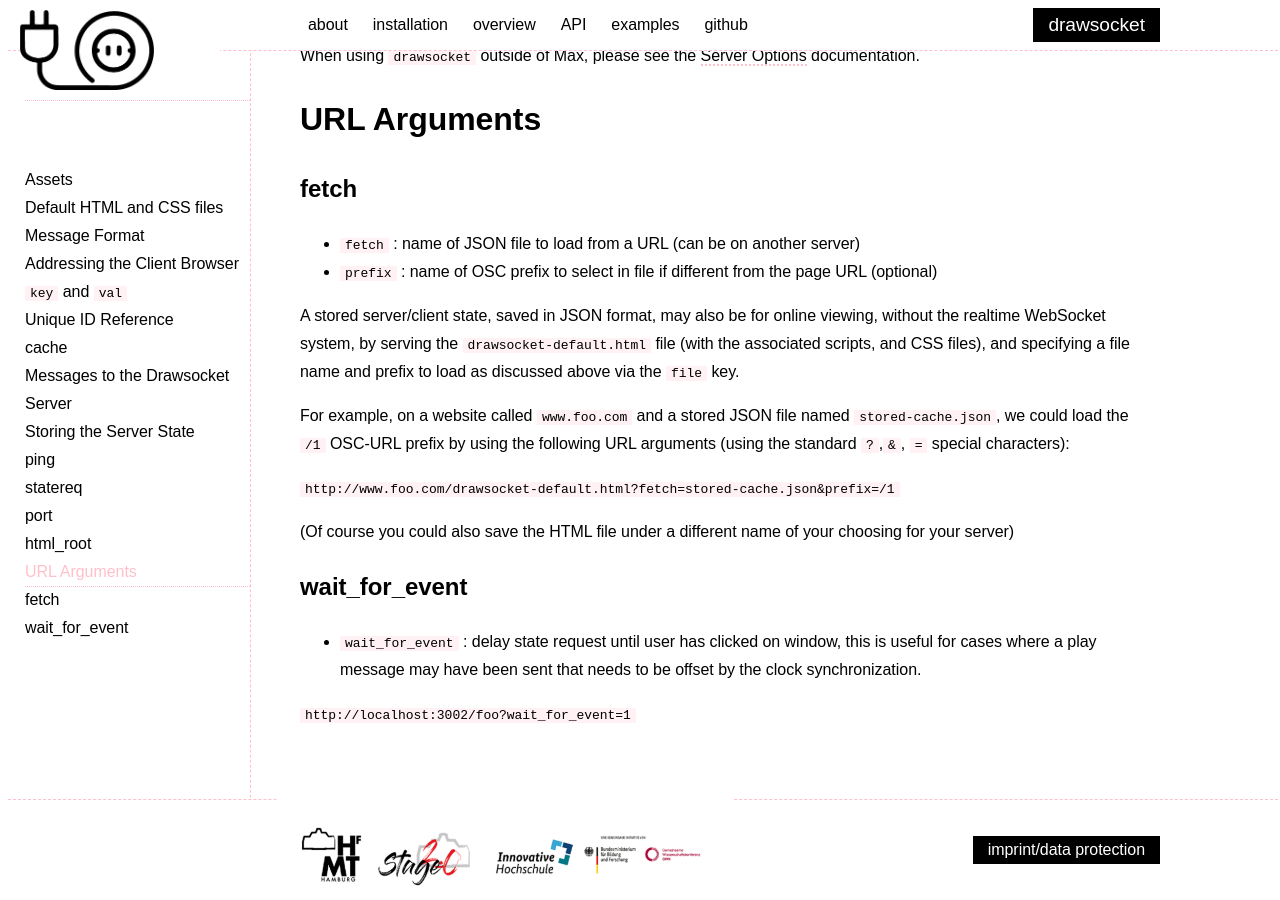
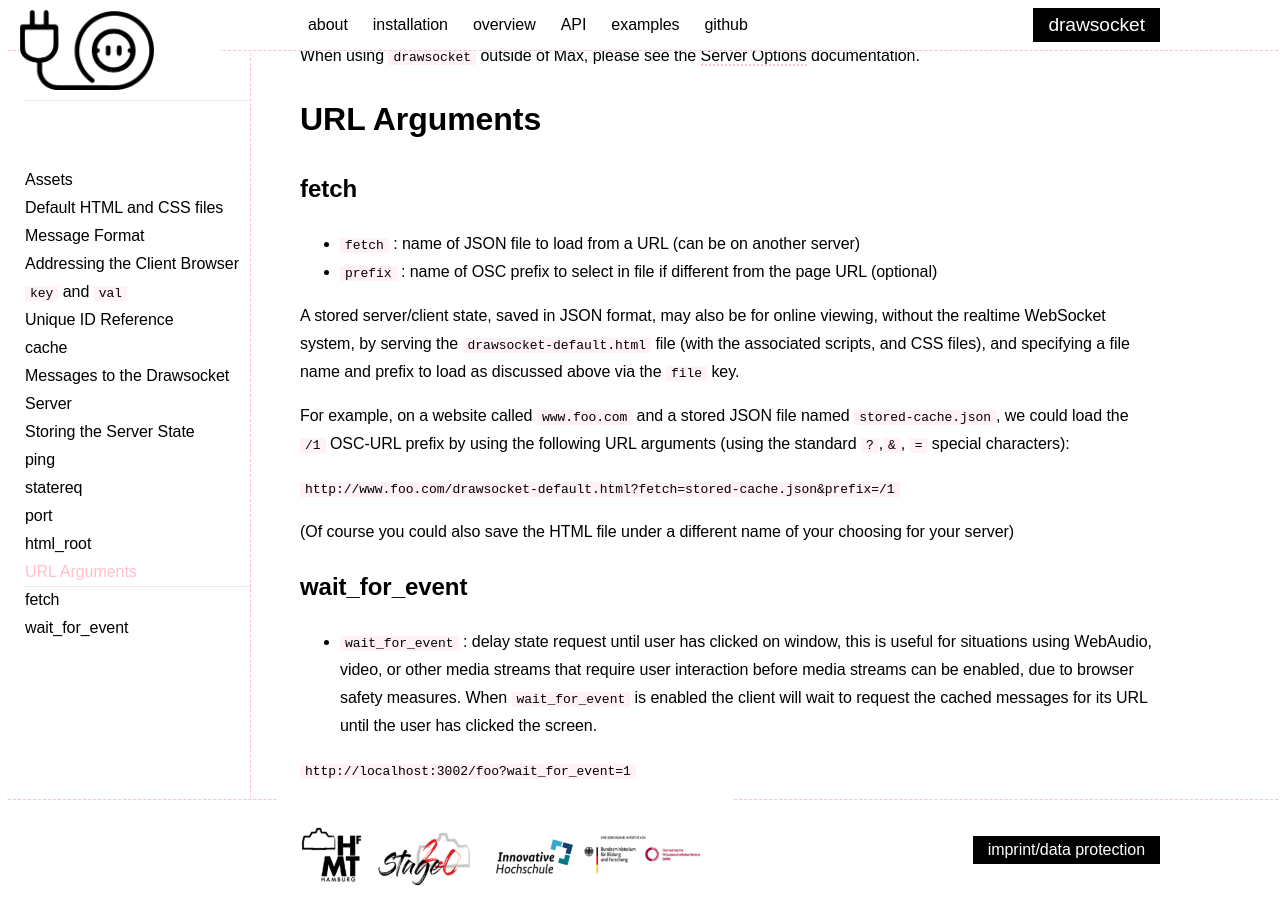
Before and after one commit to drawsocket/drawsocket.github.io, a Jekyll site: the page built from overview.md, in a window 1280 px wide and 900 px high, scrolled down 5740 px. Built offline with Jekyll 4.4.1, drawn with Linux system fonts in a browser that asks for light colours.

Commit message:
doc adds

```diff
--- a/overview.md
+++ b/overview.md
@@ -250,6 +250,6 @@ For example, on a website called `www.foo.com` and a stored JSON file named `sto
 ## __wait_for_event__
 {: class="api_key"}
 
-* `wait_for_event` : delay state request until user has clicked on window, this is useful for cases where a play message may have been sent that needs to be offset by the clock synchronization.
+* `wait_for_event` : delay state request until user has clicked on window, this is useful for situations using WebAudio, video, or other media streams that require user interaction before media streams can be enabled, due to browser safety measures. When `wait_for_event` is enabled the client will wait to request the cached messages for its URL until the user has clicked the screen.
 
 `http://localhost:3002/foo?wait_for_event=1`
```
